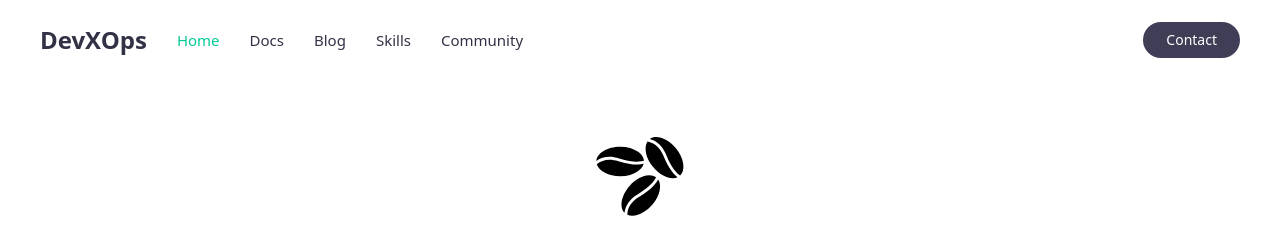
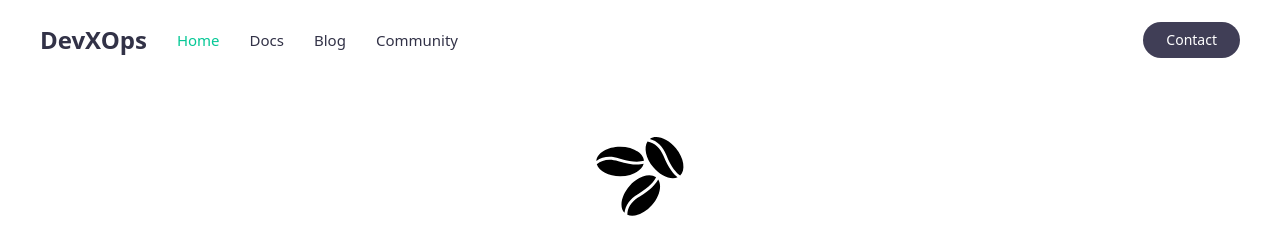
Before and after one commit to htxsg/htxsg.github.io, a Jekyll site: the page built from docs/index.md, in a window 1280 px wide and 900 px high. Shown: the top 225 px of the window. Built offline with Jekyll 4.4.1, drawn with Linux system fonts in a browser that asks for light colours.

Commit message:
remove skills menu

```diff
--- a/docs/_data/navigation_header.yml
+++ b/docs/_data/navigation_header.yml
@@ -9,9 +9,6 @@ left:
 
   - title: Blog
     url: /blog/
-
-  - title: Skills
-    url: /skills/introduction/
 
   - title: Community
     dropdown:
--- a/docs/_data/navigation_mobile.yml
+++ b/docs/_data/navigation_mobile.yml
@@ -9,9 +9,6 @@
 - title: Blog
   url: /blog/
 
-- title: Skills
-  url: /skills/introduction/
-
 - title: Contribute
   url: /contribute/
 
```
